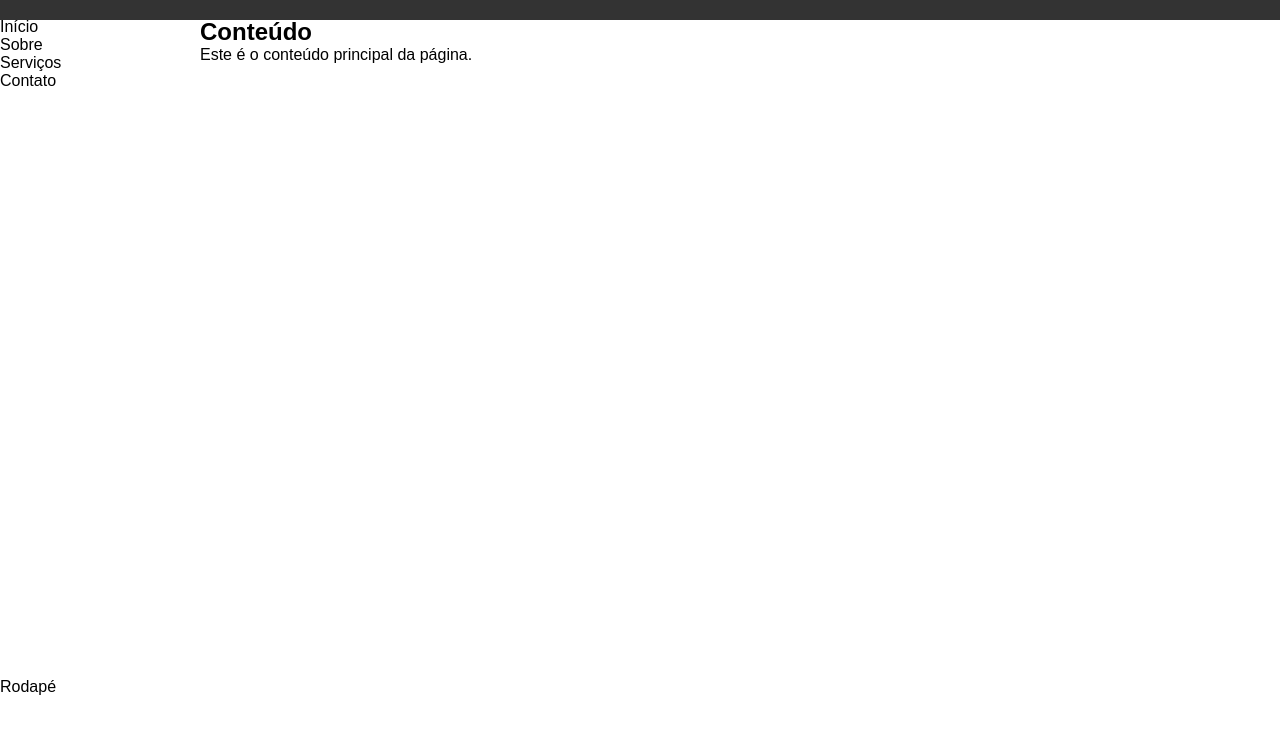
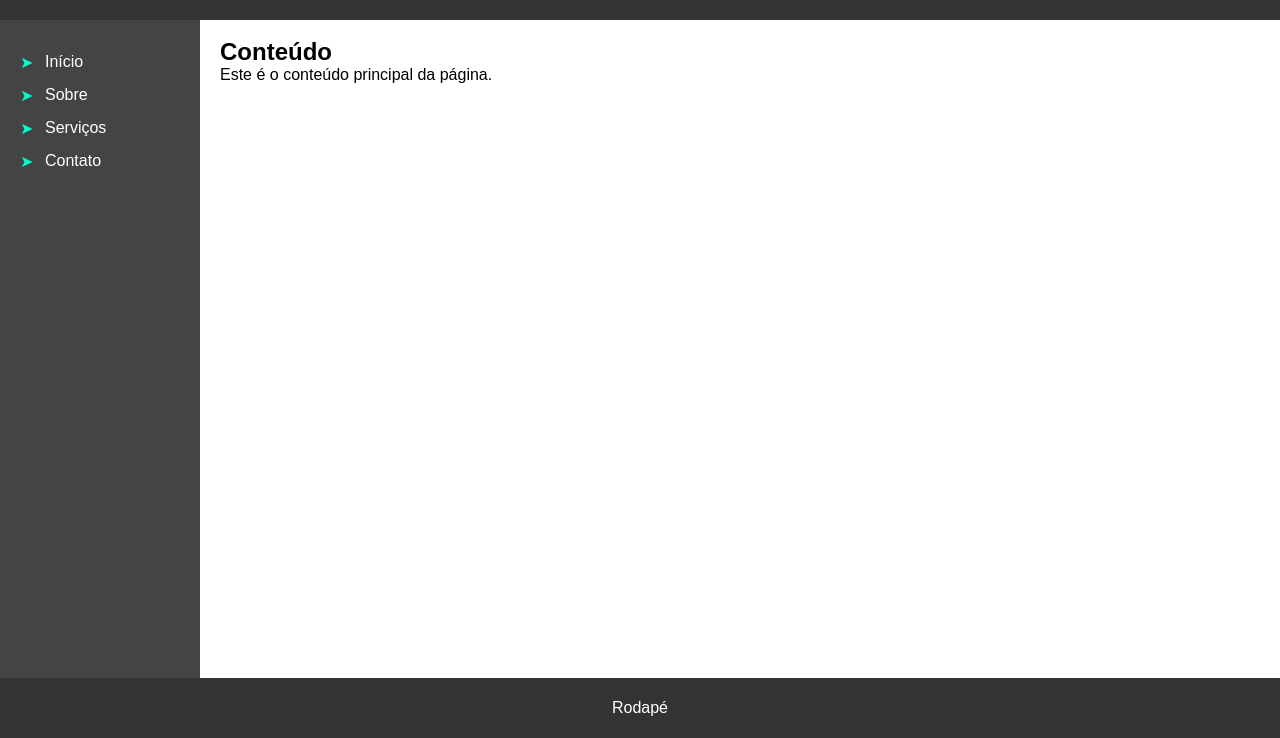
Before and after one commit to engs-JoaoOliveira/DFE-Atividade-de-Grid-com-animacao-uhul, a plain HTML site: page index.html in a window 1280 px wide. Shown: the part 62-800 px from the top of the page. Drawn offline with Linux system fonts and the light colour scheme.

Commit message:
Adicionando coisas

```diff
--- a/style.css
+++ b/style.css
@@ -27,6 +27,52 @@ header {
     animation: pulse 2s infinite;
 }
 
+aside {
+    grid-area: menu;
+    background: #444;
+    padding: 20px;
+}
+
+main {
+    grid-area: content;
+    padding: 20px;
+    animation: slideFade 1.2s ease;
+}
+
+footer {
+    grid-area: footer;
+    background: #333;
+    color: white;
+    display: flex;
+    align-items: center;
+    justify-content: center;
+}
+
+ul {
+    list-style: none;
+}
+
+li {
+    margin: 15px 0;
+    color: white;
+    cursor: pointer;
+    position: relative;
+    padding-left: 25px;
+}
+
+li::before {
+    content: "➤";
+    position: absolute;
+    left: 0;
+    color: #00ffcc;
+}
+
+li:hover {
+    color: #00ffcc;
+    transform: translateX(5px);
+    transition: 0.3s;
+}
+
 @keyframes pulse {
     0% { transform: scale(1); }
     50% { transform: scale(1.05); }
```
